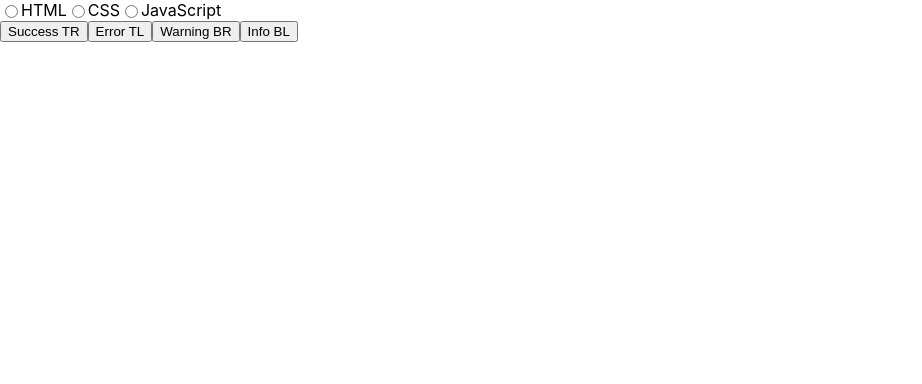
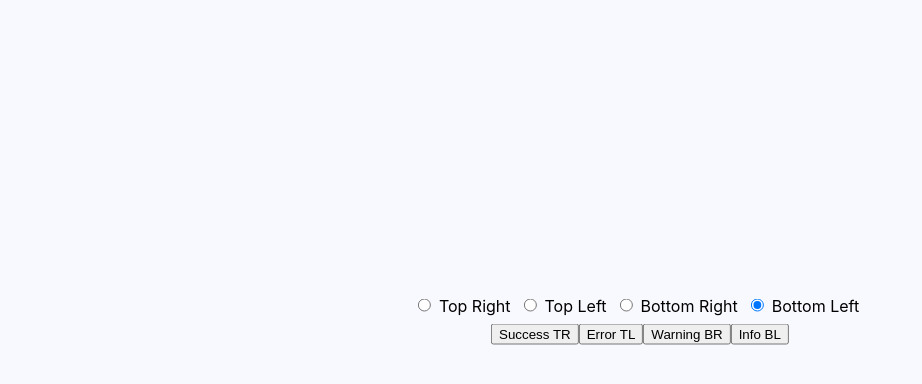
Before and after one commit to MajidHussainMK/react-notifications, a React (Create React App) app: page / in a window 1280 px wide. Shown: the top 384 px of the page, without its empty margins (0-922 px from the left). Built offline with nearby package versions, Linux system fonts and the light colour scheme.

Commit message:
refactor code to use radio component

```diff
--- a/src/App.tsx
+++ b/src/App.tsx
@@ -1,33 +1,54 @@
+import { useState } from "react";
+import { NotificationPosition } from "./Notifications/Notification";
 import { useNotification } from "./Notifications/NotificationContainer";
+import { Radio as RadioButton } from "./Radio";
 
 function App() {
   const { addNotification } = useNotification();
+  const [position, setPosition] = useState<NotificationPosition>("bottom-left");
+
+  const handlePosition = (value: string) => {
+    setPosition(value as NotificationPosition);
+  };
 
   return (
-    <div>
-      <div className="flex-row ai-c">
-        <input type="radio" id="html" name="fav_language" value="HTML" />
-        <label htmlFor="html">HTML</label>
-        <br />
-        <input type="radio" id="css" name="fav_language" value="CSS" />
-        <label htmlFor="css">CSS</label>
-        <br />
-        <input
-          type="radio"
-          id="javascript"
-          name="fav_language"
-          value="JavaScript"
+    <div className="container">
+      <div className="flex-row ai-c mb-8">
+        <RadioButton
+          label="Top Right"
+          name="position"
+          value="top-right"
+          onClick={handlePosition}
         />
-        <label htmlFor="javascript">JavaScript</label>
+        <RadioButton
+          label="Top Left"
+          name="position"
+          value="top-left"
+          onClick={handlePosition}
+        />
+        <RadioButton
+          label="Bottom Right"
+          name="position"
+          value="bottom-right"
+          onClick={handlePosition}
+        />
+        <RadioButton
+          label="Bottom Left"
+          name="position"
+          value="bottom-left"
+          onClick={handlePosition}
+          defaultChecked
+        />
       </div>
+      <div className="flex-row ai-c jc-c">
         <button
           type="button"
           onClick={() =>
             addNotification({
               title: "Success",
-            position: "top-right",
               type: "success",
-            content: "Wow, your doing greate",
+              content: "Wow, your doing great",
+              position,
             })
           }
         >
@@ -38,9 +59,9 @@ function App() {
           onClick={() =>
             addNotification({
               title: "Success",
-            position: "top-left",
               type: "error",
-            content: "Wow, your doing greate",
+              content: "Wow, your doing great",
+              position,
             })
           }
         >
@@ -51,9 +72,9 @@ function App() {
           onClick={() =>
             addNotification({
               title: "Success",
-            position: "bottom-right",
               type: "warning",
-            content: "Wow, your doing greate",
+              content: "Wow, your doing great",
+              position,
             })
           }
         >
@@ -64,15 +85,16 @@ function App() {
           onClick={() =>
             addNotification({
               title: "Success",
-            position: "bottom-left",
               type: "info",
-            content: "Wow, your doing greate",
+              content: "Wow, your doing great",
+              position,
             })
           }
         >
           Info BL
         </button>
       </div>
+    </div>
   );
 }
 
--- a/src/index.css
+++ b/src/index.css
@@ -5,6 +5,7 @@ body {
     sans-serif;
   -webkit-font-smoothing: antialiased;
   -moz-osx-font-smoothing: grayscale;
+  background-color: ghostwhite;
 }
 
 code {
@@ -24,3 +25,18 @@ code {
 .jc-c {
   justify-content: center;
 }
+
+.container {
+  position: absolute;
+  top: 40%;
+  left: 50%;
+  transform: translate(-50%, -50%);
+}
+
+.mb-8 {
+  margin-bottom: 8px;
+}
+
+.mb-16 {
+  margin-bottom: 16px;
+}
```
Lines whose indentation alone changed are shown as unchanged.
